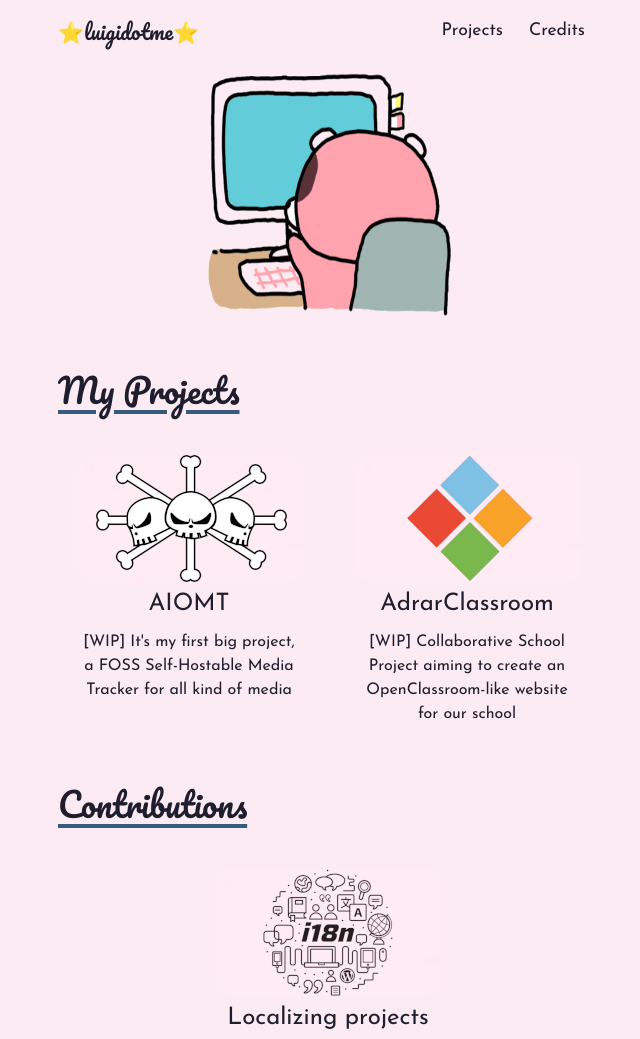
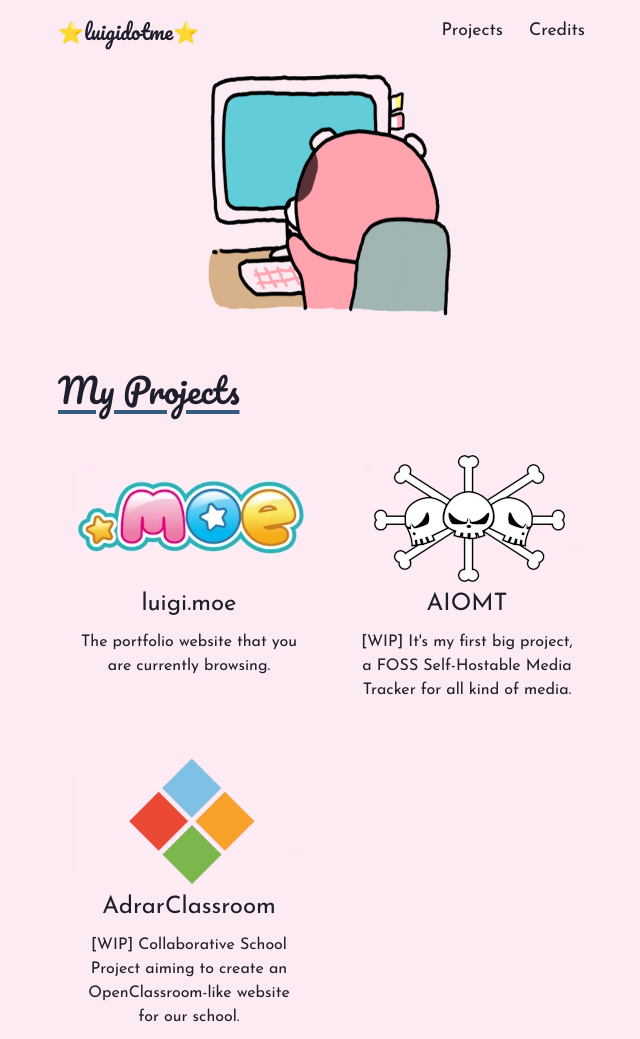
Before and after one commit to luigidotmoe/luigidotmoe-web, an Astro site: page /projects in a window 1280 px wide. Shown: the top 1039 px of the page, without its empty margins (312-952 px from the left). Built offline with nearby package versions, Linux system fonts and the light colour scheme; Astro itself is replaced by a stand-in of ours.

Commit message:
add luigi.moe project

```diff
--- a/src/pages/projects.astro
+++ b/src/pages/projects.astro
@@ -10,16 +10,22 @@ const pageTitle = "Projects";
     <h2>My Projects</h2>
     <ul role="list" class="link-card-grid">
         <Card
+        href="https://github.com/luigidotmoe/luigidotmoe-web"
+        image="/dotmoe.webp"
+        title="luigi.moe"
+        body="The portfolio website that you are currently browsing."
+        />
+        <Card
             href="https://github.com/luigidotmoe/AIOMT"
             image="/AIOMT.webp"
             title="AIOMT"
-            body="[WIP] It's my first big project, a FOSS Self-Hostable Media Tracker for all kind of media"
+            body="[WIP] It's my first big project, a FOSS Self-Hostable Media Tracker for all kind of media."
         />
         <Card
             href="https://github.com/luigidotmoe/AdrarClassroom"
             image="/AdrarClassroom.png"
             title="AdrarClassroom"
-            body="[WIP] Collaborative School Project aiming to create an OpenClassroom-like website for our school"
+            body="[WIP] Collaborative School Project aiming to create an OpenClassroom-like website for our school."
         />
     </ul>
     <h2>Contributions</h2>
```
Also changed, not shown: public/dotmoe.png (deleted), public/dotmoe.webp (added).
